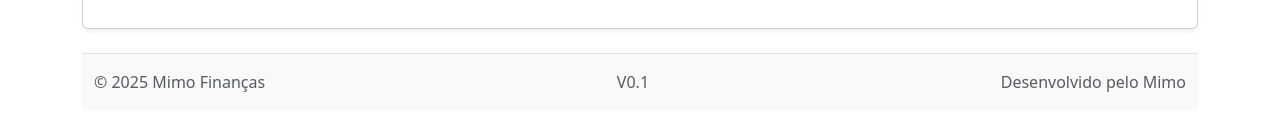
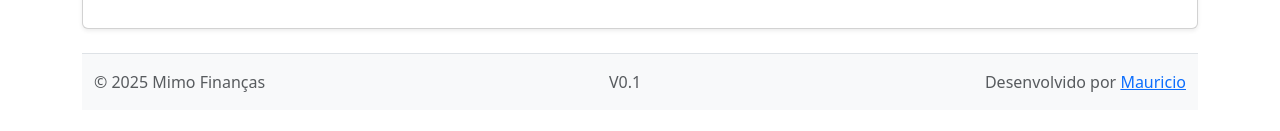
Before and after one commit to MauricioSts/chovinista, a React (Vite) app: page / in a window 1280 px wide. Shown: the part 575-706 px from the top of the page. Built offline with nearby package versions, Linux system fonts and the light colour scheme.

Commit message:
verificando se o localstorage some

```diff
--- a/src/App.jsx
+++ b/src/App.jsx
@@ -73,7 +73,16 @@ function App() {
         <div className="container d-flex flex-column flex-md-row justify-content-between align-items-center">
           <span className="text-muted">© 2025 Mimo Finanças</span>
           <span className="text-muted">V0.1</span>
-          <span className="text-muted">Desenvolvido pelo Mimo</span>
+          <span className="text-muted">
+            Desenvolvido por{" "}
+            <a
+              href="https://github.com/MauricioSts"
+              target="_blank"
+              rel="noopener noreferrer"
+            >
+              Mauricio
+            </a>
+          </span>
         </div>
       </footer>
     </div>
```
